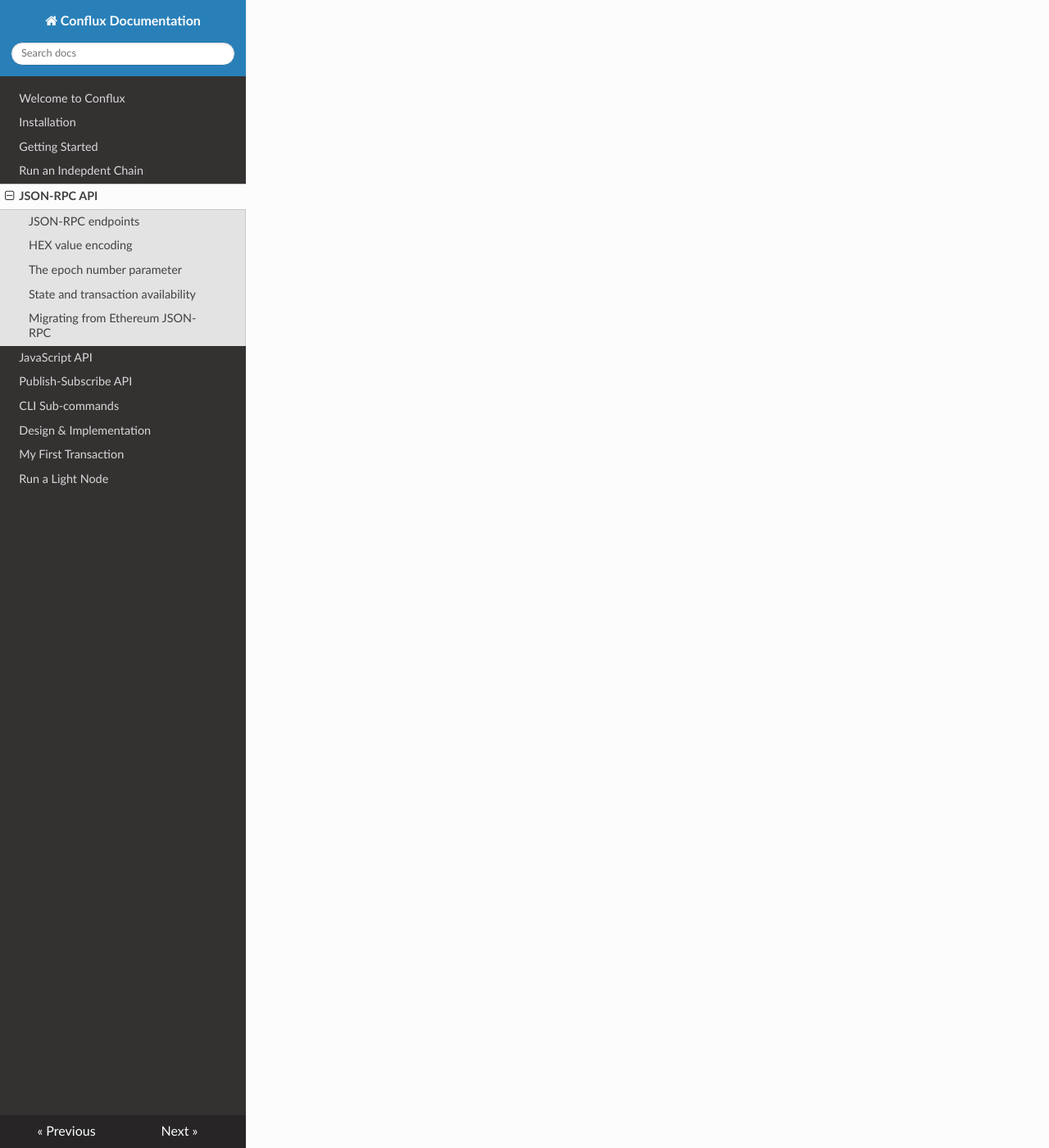
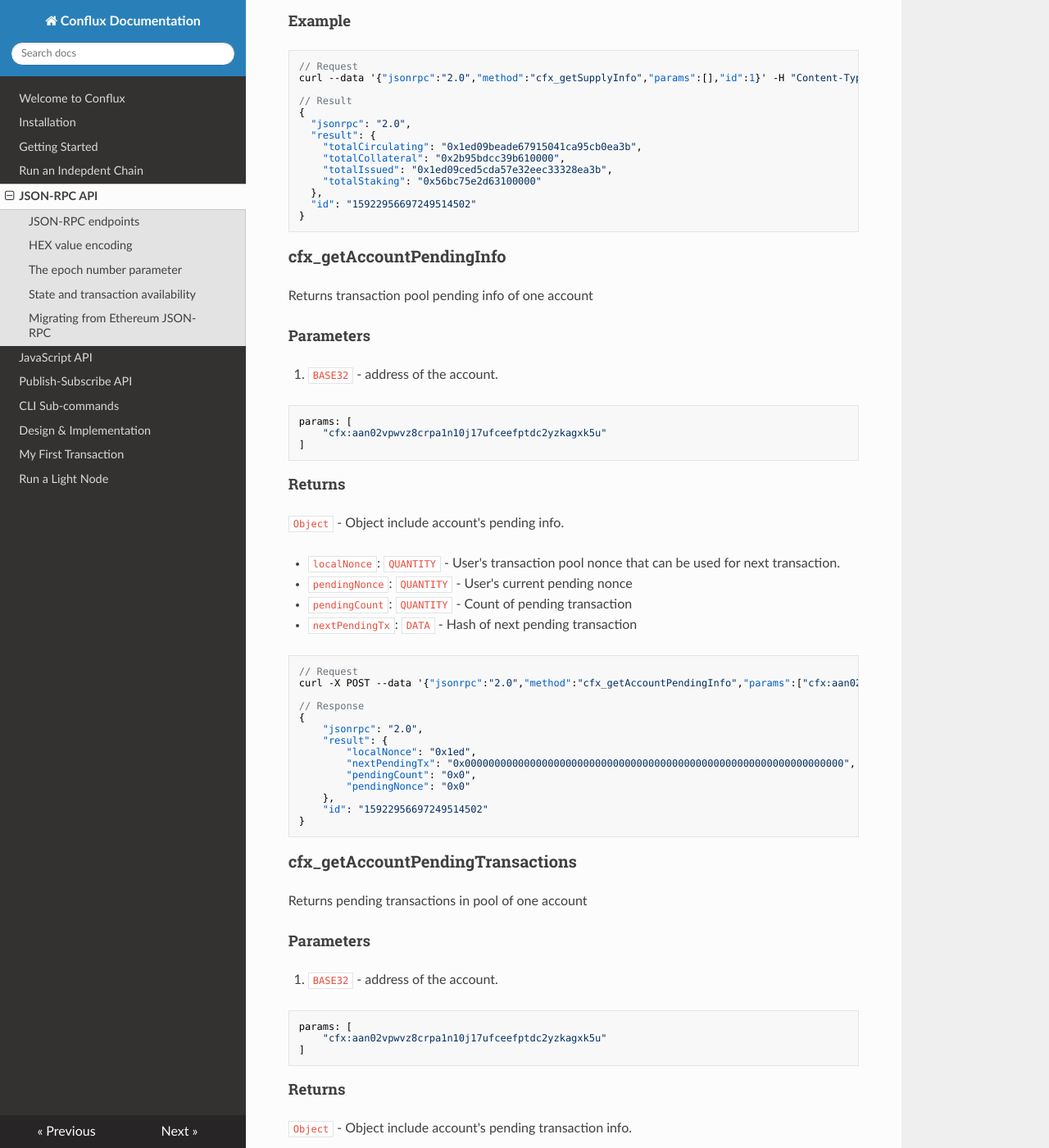
Before and after one commit to Conflux-Chain/conflux-doc, an MkDocs documentation site: the page built from docs/json-rpc.md, in a window 1280 px wide and 1400 px high, scrolled down 34716 px. Shown: the whole window at 82% size. Built offline with MkDocs 1.6.1, drawn with Linux system fonts in a browser that asks for light colours; nearby versions of some CDN libraries; some of the changed text lies outside the part shown.

Commit message:
update rpc for conflux-rust v1.1.5

````diff
--- a/docs/json-rpc.md
+++ b/docs/json-rpc.md
@@ -281,6 +281,7 @@
 * `transactions`: `Array` - array of transaction objects, or 32-byte transaction hashes, depending on the second parameter.
 * `transactionsRoot`: `DATA`, 32 Bytes - the Merkle root of the transactions in this block.
 * `custom`: `Array`- customized informtion.
+* `blockNumber`: `QUANTITY` - the number of this block's total order in the tree-graph. `null` when the order is not determined. Added from `Conflux-rust v1.1.5`
 
 Note that the fields `epochNumber` and `gasUsed` are provided by the node as they depend on the ledger. The rest of the fields are included in or derived from the block header directly.
 
@@ -628,7 +629,7 @@
 
 ### cfx_getCode
 
-Returns the code of the specified contract.
+Returns the code of the specified contract. If contract not exist will return `0x0`
 
 #### Parameters
 
@@ -978,6 +979,7 @@
     * `address`: `Array` of `BASE32` - (optional, default: `null`) Search contract addresses. If `null`, match all. If specified, the log must be produced by one of these contracts.
     * `topics`: `Array` - (optional, default: `null`) 32-byte earch topics. Logs can have `4` topics: the event signature and up to `3` indexed event arguments. The elements of `topics` match the corresponding log topics. Example: `["0xA", null, ["0xB", "0xC"], null]` matches logs with `"0xA"` as the 1st topic AND (`"0xB"` OR `"0xC"`) as the 3rd topic. If `null`, match all.
     * `limit`: `QUANTITY` - (optional, default: `null`) If `null` return all logs, otherwise should only return the **last** `limit` logs. Note: if the node has `get_logs_filter_max_limit` set, it will override `limit` if it is `null` or greater than the preset value.
+    * `offset`: `QUANTITY` - If specified, the response will skip the `last` offset logs. For instance, with 10 matching logs (0..9) and offset=0x1, limit=0x5, the response will contain logs 4..8. Note: Even if you specify offset, the corresponding logs still need to be processed by the node, so a filter with offset=10000, limit=10 has about the same performance as a filter with offset=0, limit=100010
 
 ```json
 params: [
@@ -1145,6 +1148,7 @@
 
 `Object` - the state of the given account:
 
+* `address`: `BASE32` - address of the account.
 * `balance`: `QUANTITY` - the balance of the account.
 * `nonce`: `QUANTITY` - the nonce of the account's next transaction.
 * `codeHash`: `QUANTITY` - the code hash of the account.
@@ -1606,3 +1610,160 @@
   "id": 1
 }
 ```
+
+### cfx_getSupplyInfo
+
+Returns summary supply info of the entire chain.
+
+#### Parameters
+
+None.
+
+#### Returns
+
+`Object` - Object include the supply summary info.
+
+* `totalIssued`: `QUANTITY` - Amount of total issued CFX in Drip
+* `totalCollateral`: `QUANTITY` - Amount of total storage collateraled CFX in Drip
+* `totalStaking`: `QUANTITY` - Amount of total staking CFX in Drip
+* `totalCirculating`: `QUANTITY` - Amount: `TotalIssued` - `FourYearUnlock` - `TwoYearUnlock`
+
+#### Example
+
+```json
+// Request
+curl --data '{"jsonrpc":"2.0","method":"cfx_getSupplyInfo","params":[],"id":1}' -H "Content-Type: application/json" localhost:12539
+
+// Result
+{
+  "jsonrpc": "2.0",
+  "result": {
+    "totalCirculating": "0x1ed09beade67915041ca95cb0ea3b",
+    "totalCollateral": "0x2b95bdcc39b610000",
+    "totalIssued": "0x1ed09ced5cda57e32eec33328ea3b",
+    "totalStaking": "0x56bc75e2d63100000"
+  },
+  "id": "15922956697249514502"
+}
+```
+
+### cfx_getAccountPendingInfo
+
+Returns transaction pool pending info of one account
+
+#### Parameters
+
+1. `BASE32` - address of the account.
+
+```json
+params: [
+    "cfx:aan02vpwvz8crpa1n10j17ufceefptdc2yzkagxk5u"
+]
+```
+
+#### Returns
+
+`Object` - Object include account's pending info.
+
+* `localNonce`: `QUANTITY` - User's transaction pool nonce that can be used for next transaction.
+* `pendingNonce`: `QUANTITY` - User's current pending nonce
+* `pendingCount`: `QUANTITY` - Count of pending transaction
+* `nextPendingTx`: `DATA` - Hash of next pending transaction
+
+```json
+// Request
+curl -X POST --data '{"jsonrpc":"2.0","method":"cfx_getAccountPendingInfo","params":["cfx:aan02vpwvz8crpa1n10j17ufceefptdc2yzkagxk5u"],"id":1}' -H "Content-Type: application/json" localhost:12539
+
+// Response
+{
+    "jsonrpc": "2.0",
+    "result": {
+        "localNonce": "0x1ed",
+        "nextPendingTx": "0x0000000000000000000000000000000000000000000000000000000000000000",
+        "pendingCount": "0x0",
+        "pendingNonce": "0x0"
+    },
+    "id": "15922956697249514502"
+}
+```
+
+### cfx_getAccountPendingTransactions
+
+Returns pending transactions in pool of one account
+
+#### Parameters
+
+1. `BASE32` - address of the account.
+
+```json
+params: [
+    "cfx:aan02vpwvz8crpa1n10j17ufceefptdc2yzkagxk5u"
+]
+```
+
+#### Returns
+
+`Object` - Object include account's pending transaction info.
+
+* `firstTxStatus`: `OBJECT` - An object with only one field `pending`, it's value is the first pending transaction's status. Only have two case `futureNonce`, `notEnoughCash`
+* `pendingCount`: `QUANTITY` - Count of pending transactions
+* `pendingTransactions`: `ARRAY` - Array of pending [transaction](#cfx_gettransactionbyhash)
+
+```json
+// Request
+curl -X POST --data '{"jsonrpc":"2.0","method":"cfx_getAccountPendingTransactions","params":["cfx:aan02vpwvz8crpa1n10j17ufceefptdc2yzkagxk5u"],"id":1}' -H "Content-Type: application/json" localhost:12539
+
+// Response
+{
+    "jsonrpc": "2.0",
+    "result": {
+        "firstTxStatus": {
+            "pending": "futureNonce"
+        },
+        "pendingCount": "0x1",
+        // Reference transaction example
+        "pendingTransactions": [
+            {
+                "...": "..."
+            }
+        ]
+    },
+    "id": "15922956697249514502"
+}
+```
+
+
+### cfx_getBlockByBlockNumber
+
+Returns information about a block, identified by its block number (block's tree-graph order number).
+
+#### Added at
+
+`Conflux-rust v1.1.5`
+
+#### Parameters
+
+1. `QUANTITY|TAG` - the block number, or the string.
+2. `Boolean` - if `true`, it returns the full transaction objects. If `false`, only the hashes of the transactions are returned
+
+```json
+params: [
+    "0x1000",
+    true
+]
+```
+
+#### Returns
+
+See [cfx_getBlockByHash](#cfx_getblockbyhash).
+
+##### Example
+
+```json
+// Request
+curl -X POST --data '{"jsonrpc":"2.0","method":"cfx_getBlockByBlockNumber","params":["0x1000", false],"id":1}' -H "Content-Type: application/json" localhost:12539
+```
+
+Result see [cfx_getBlockByHash](#cfx_getblockbyhash).
+
+---
````
Also changed, not shown: other parts of docs/json-rpc.md (+2 -1 lines), docs/pubsub.md (+2 -0 lines).
